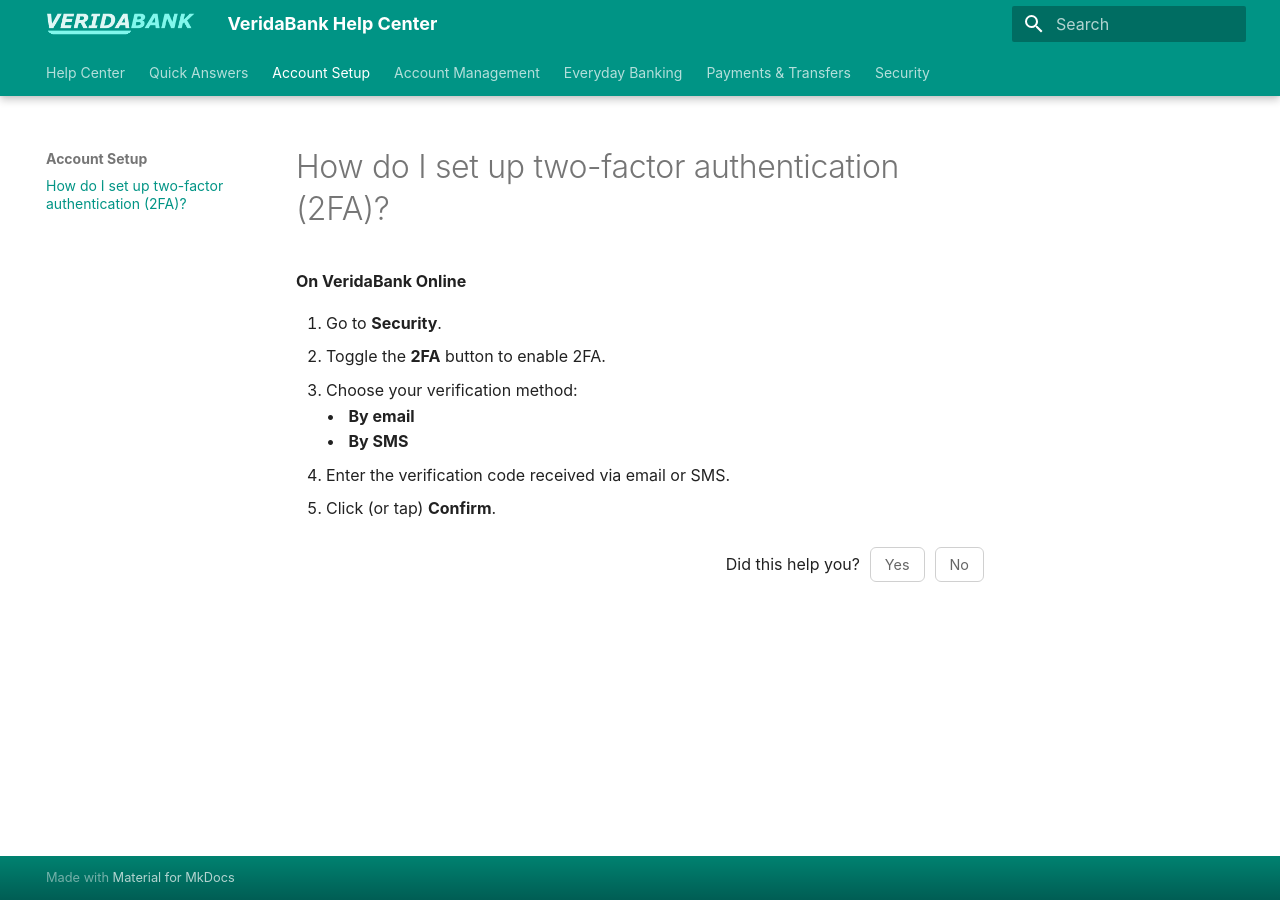
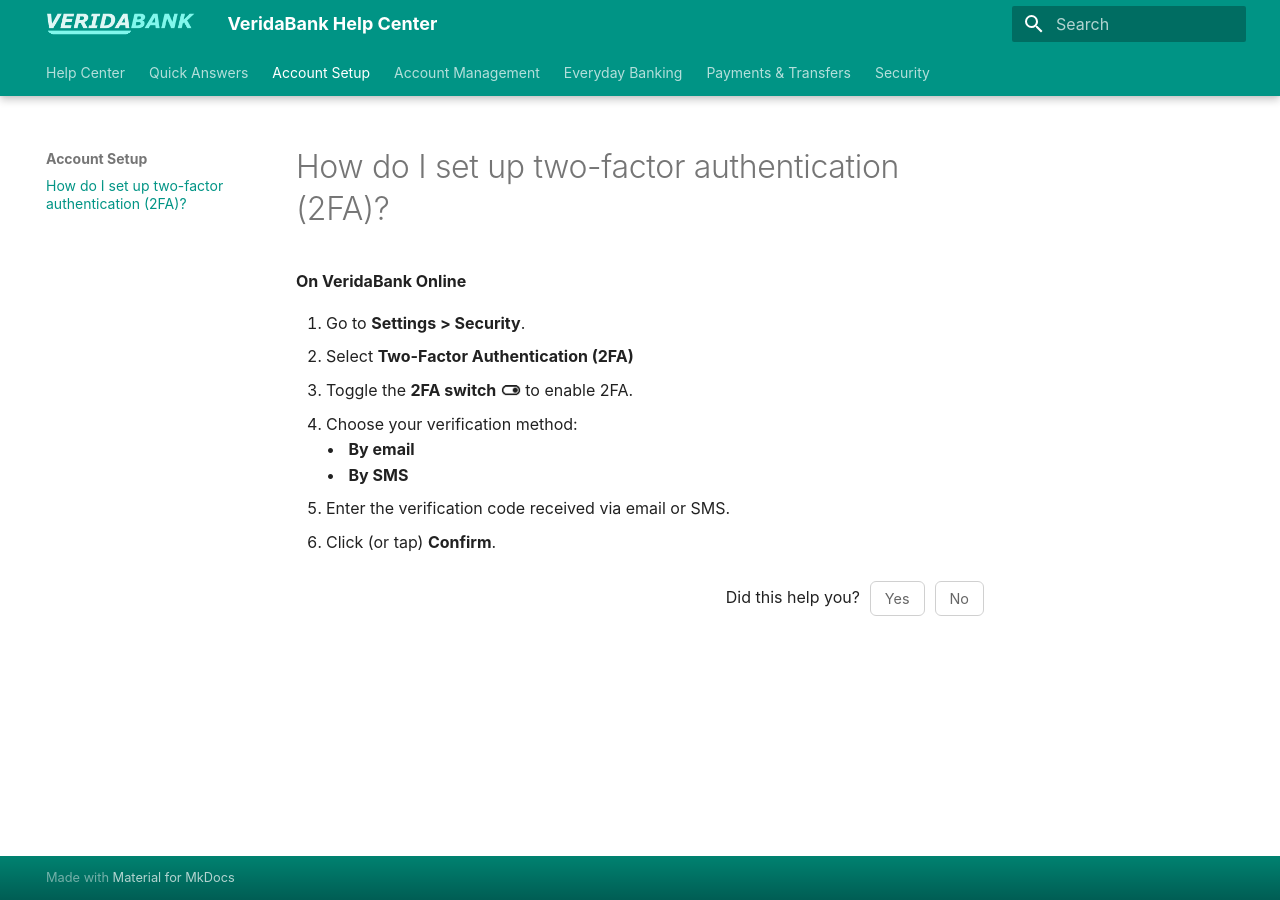
Before and after one commit to mlbms19/VeridaBank, an MkDocs documentation site: the page built from docs/Account Setup/Set up 2FA.md, in a window 1280 px wide. Built offline with MkDocs 1.6.1 and Material for MkDocs 9.7.7, drawn with Linux system fonts in a browser that asks for light colours; some web fonts are replaced.

Commit message:
2FA: refine steps and add toggle icon to Step 3

```diff
--- a/docs/Account Setup/Set up 2FA.md
+++ b/docs/Account Setup/Set up 2FA.md
@@ -2,10 +2,11 @@
 
 **On VeridaBank Online**
 
-1.	Go to **Security**.
-2.	Toggle the **2FA** button to enable 2FA.
-3.	Choose your verification method:<br>
+1.	Go to **Settings > Security**.
+2.	Select **Two-Factor Authentication (2FA)**
+3.  Toggle the **2FA switch** ![Toggle icon](toggle_on.png){ width="20" } to enable 2FA.
+4.	Choose your verification method:<br>
     •&nbsp;&nbsp; **By email**<br>
     •&nbsp;&nbsp; **By SMS**
-4.	Enter the verification code received via email or SMS.
-5.	Click (or tap) **Confirm**.
+5.	Enter the verification code received via email or SMS.
+6.	Click (or tap) **Confirm**.
```
Also changed, not shown: docs/Account Setup/toggle_on.png (added).
